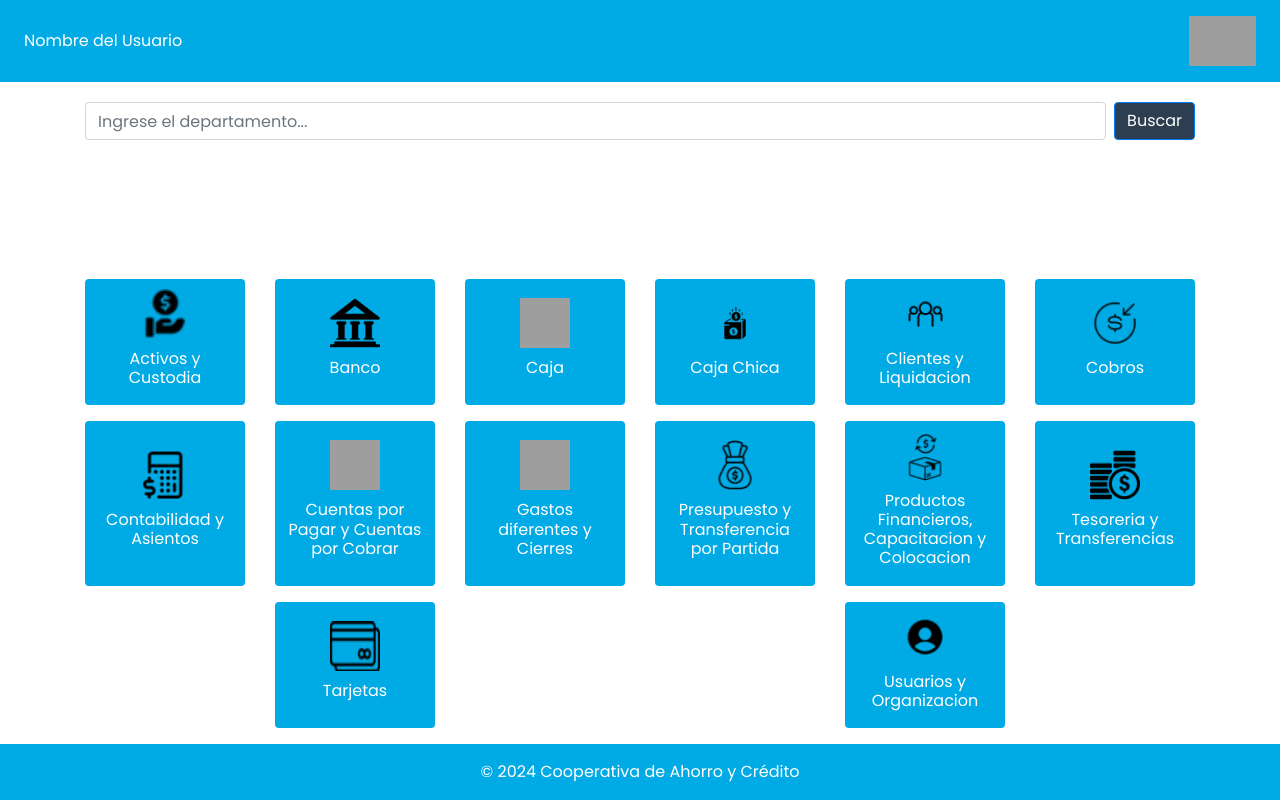
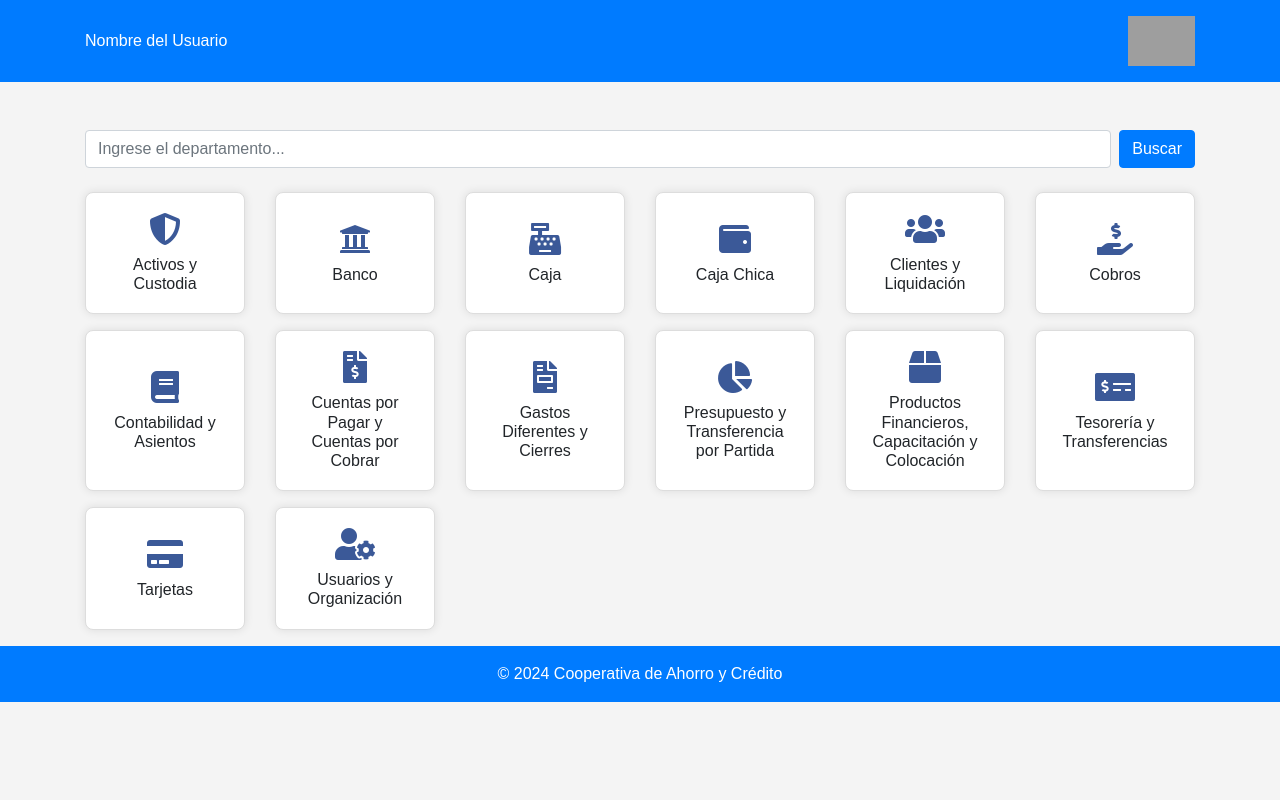
Before and after one commit to JefryM27/Integrative-Project, a PHP site: page /main.html in a window 1280 px wide. Run offline with PHP 8.4, Linux system fonts and the light colour scheme; some libraries are stand-ins or nearby versions; grey boxes are pictures that could not be loaded.

Commit message:
Organized the main menu and styles

```diff
--- a/main.html
+++ b/main.html
@@ -1,23 +1,35 @@
 <!DOCTYPE html>
 <html lang="es">
   <head>
-    <meta charset="UTF-8">
-    <meta name="viewport" content="width=device-width, initial-scale=1.0">
+    <meta charset="UTF-8" />
+    <meta name="viewport" content="width=device-width, initial-scale=1.0" />
     <title>Página Principal de la Cooperativa</title>
-    <link href="https://stackpath.bootstrapcdn.com/bootstrap/4.5.2/css/bootstrap.min.css" rel="stylesheet">
-    <link href="https://fonts.googleapis.com/css2?family=Poppins:wght@400;700&display=swap" rel="stylesheet">
-    <link href="style.css" rel="stylesheet">
+    <link
+      href="https://stackpath.bootstrapcdn.com/bootstrap/4.5.2/css/bootstrap.min.css"
+      rel="stylesheet"
+    />
+    <link
+      href="https://cdnjs.cloudflare.com/ajax/libs/font-awesome/5.15.3/css/all.min.css"
+      rel="stylesheet"
+    />
+    <link href="style.css" rel="stylesheet" />
   </head>
   <body>
-    <header class="py-3 px-4 d-flex justify-content-between align-items-center">
+    <header class="bg-primary text-white py-3">
+      <div class="container d-flex justify-content-between align-items-center">
         <div>Nombre del Usuario</div>
-        <img src="logo.png" alt="Logo de la cooperativa" height="50">
+        <img src="logo.png" alt="Logo de la cooperativa" height="50" />
+      </div>
     </header>
-    <main class="container">
+    <main class="container mt-5">
       <div class="row">
-            <div class="col-12">
+        <div class="col-12 mb-4">
           <form class="search-bar d-flex justify-content-center">
-                    <input type="text" class="form-control" placeholder="Ingrese el departamento...">
+            <input
+              type="text"
+              class="form-control"
+              placeholder="Ingrese el departamento..."
+            />
             <button type="submit" class="btn btn-primary ml-2">Buscar</button>
           </form>
         </div>
@@ -25,107 +37,146 @@
       <div class="row">
         <!-- Botón 1 -->
         <div class="col-lg-2 col-md-3 col-sm-4 col-6 mb-3">
-                <button class="button-box standard-button btn">
-                    <img src="Images/Activos.png" alt="Imagen 1" class="button-img img-fluid">
+          <button
+            class="button-box standard-button btn"
+            onclick="location.href='activos_custodia.html'"
+          >
+            <i class="fas fa-shield-alt fa-2x"></i>
             <h6>Activos y Custodia</h6>
           </button>
         </div>
         <!-- Botón 2 -->
         <div class="col-lg-2 col-md-3 col-sm-4 col-6 mb-3">
-                <button class="button-box standard-button btn">
-                    <img src="Images/banco.png" alt="Imagen 2" class="button-img img-fluid">
+          <button
+            class="button-box standard-button btn"
+            onclick="location.href='banco.html'"
+          >
+            <i class="fas fa-university fa-2x"></i>
             <h6>Banco</h6>
           </button>
         </div>
         <!-- Botón 3 -->
         <div class="col-lg-2 col-md-3 col-sm-4 col-6 mb-3">
-                <button class="button-box standard-button btn">
-                    <img src="imagen3.jpg" alt="Imagen 3" class="button-img img-fluid">
+          <button
+            class="button-box standard-button btn"
+            onclick="location.href='caja.html'"
+          >
+            <i class="fas fa-cash-register fa-2x"></i>
             <h6>Caja</h6>
           </button>
         </div>
         <!-- Botón 4 -->
         <div class="col-lg-2 col-md-3 col-sm-4 col-6 mb-3">
-                <button class="button-box standard-button btn">
-                    <img src="Images/caja-chica.png" alt="Imagen 4" class="button-img img-fluid">
+          <button
+            class="button-box standard-button btn"
+            onclick="location.href='caja_chica.html'"
+          >
+            <i class="fas fa-wallet fa-2x"></i>
             <h6>Caja Chica</h6>
           </button>
         </div>
         <!-- Botón 5 -->
         <div class="col-lg-2 col-md-3 col-sm-4 col-6 mb-3">
-                <button class="button-box standard-button btn">
-                    <img src="Images/clientes.png" alt="Imagen 5" class="button-img img-fluid">
-                    <h6>Clientes y Liquidacion</h6>
+          <button
+            class="button-box standard-button btn"
+            onclick="location.href='clientes_liquidacion.html'"
+          >
+            <i class="fas fa-users fa-2x"></i>
+            <h6>Clientes y Liquidación</h6>
           </button>
         </div>
         <!-- Botón 6 -->
         <div class="col-lg-2 col-md-3 col-sm-4 col-6 mb-3">
-                <button class="button-box standard-button btn">
-                    <img src="Images/cobros.png" alt="Imagen 6" class="button-img img-fluid">
+          <button
+            class="button-box standard-button btn"
+            onclick="location.href='cobros.html'"
+          >
+            <i class="fas fa-hand-holding-usd fa-2x"></i>
             <h6>Cobros</h6>
           </button>
         </div>
         <!-- Botón 7 -->
         <div class="col-lg-2 col-md-3 col-sm-4 col-6 mb-3">
-                <a href="asiento.html">
+          <a href="contabilidad_asientos.html">
             <button class="button-box standard-button btn">
-                        <img src="Images/contabilidad.png" alt="Imagen 7" class="button-img img-fluid">
+              <i class="fas fa-book fa-2x"></i>
               <h6>Contabilidad y Asientos</h6>
             </button>
           </a>
         </div>
         <!-- Botón 8 -->
         <div class="col-lg-2 col-md-3 col-sm-4 col-6 mb-3">
-                <button class="button-box standard-button btn">
-                    <img src="Images/pagar_y_cobrar.png" alt="Imagen 8" class="button-img img-fluid">
+          <button
+            class="button-box standard-button btn"
+            onclick="location.href='cuentas_pagar_cobrar.html'"
+          >
+            <i class="fas fa-file-invoice-dollar fa-2x"></i>
             <h6>Cuentas por Pagar y Cuentas por Cobrar</h6>
           </button>
         </div>
         <!-- Botón 9 -->
         <div class="col-lg-2 col-md-3 col-sm-4 col-6 mb-3">
-                <button class="button-box standard-button btn">
-                    <img src="Images/gastos_diferentes.png" alt="Imagen 9" class="button-img img-fluid">
-                    <h6>Gastos diferentes y Cierres</h6>
+          <button
+            class="button-box standard-button btn"
+            onclick="location.href='gastos_diferentes_cierres.html'"
+          >
+            <i class="fas fa-file-invoice fa-2x"></i>
+            <h6>Gastos Diferentes y Cierres</h6>
           </button>
         </div>
         <!-- Botón 10 -->
         <div class="col-lg-2 col-md-3 col-sm-4 col-6 mb-3">
-                <button class="button-box standard-button btn">
-                    <img src="Images/presupuestos.png" alt="Imagen 10" class="button-img img-fluid">
+          <button
+            class="button-box standard-button btn"
+            onclick="location.href='presupuesto_transferencia.html'"
+          >
+            <i class="fas fa-chart-pie fa-2x"></i>
             <h6>Presupuesto y Transferencia por Partida</h6>
           </button>
         </div>
         <!-- Botón 11 -->
         <div class="col-lg-2 col-md-3 col-sm-4 col-6 mb-3">
-                <button class="button-box standard-button btn">
-                    <img src="Images/producto.png" alt="Imagen 11" class="button-img img-fluid">
-                    <h6>Productos Financieros, Capacitacion y Colocacion</h6>
+          <button
+            class="button-box standard-button btn"
+            onclick="location.href='productos_financieros.html'"
+          >
+            <i class="fas fa-box fa-2x"></i>
+            <h6>Productos Financieros, Capacitación y Colocación</h6>
           </button>
         </div>
         <!-- Botón 12 -->
         <div class="col-lg-2 col-md-3 col-sm-4 col-6 mb-3">
-                <button class="button-box standard-button btn">
-                    <img src="Images/tesoreria.png" alt="Imagen 12" class="button-img img-fluid">
-                    <h6>Tesoreria y Transferencias</h6>
+          <button
+            class="button-box standard-button btn"
+            onclick="location.href='tesoreria_transferencias.html'"
+          >
+            <i class="fas fa-money-check-alt fa-2x"></i>
+            <h6>Tesorería y Transferencias</h6>
           </button>
         </div>
         <!-- Botón 13 -->
         <div class="col-lg-2 col-md-3 col-sm-4 col-6 mb-3">
-                <button class="button-box standard-button btn">
-                    <img src="Images/tarjetas.png" alt="Imagen 13" class="button-img img-fluid">
+          <button
+            class="button-box standard-button btn"
+            onclick="location.href='tarjetas.html'"
+          >
+            <i class="fas fa-credit-card fa-2x"></i>
             <h6>Tarjetas</h6>
           </button>
         </div>
         <!-- Botón 14 -->
         <div class="col-lg-2 col-md-3 col-sm-4 col-6 mb-3">
-                <button class="button-box standard-button btn">
-                    <img src="Images/usuario.png" alt="Imagen 14" class="button-img img-fluid">
-                    <h6>Usuarios y Organizacion</h6>
+          <button
+            class="button-box standard-button btn"
+            onclick="location.href='usuarios_organizacion.html'"
+          >
+            <i class="fas fa-user-cog fa-2x"></i>
+            <h6>Usuarios y Organización</h6>
           </button>
         </div>
       </div>
     </main>
-    <footer class="text-center py-3">
+    <footer class="bg-primary text-white text-center py-3">
       © 2024 Cooperativa de Ahorro y Crédito
     </footer>
     <script src="https://code.jquery.com/jquery-3.5.1.slim.min.js"></script>
--- a/style.css
+++ b/style.css
@@ -2,69 +2,47 @@ body {
   font-family: "Poppins", sans-serif;
   margin: 0;
   padding: 0;
-  display: flex;
-  flex-direction: column;
-  height: 100vh;
+  background-color: #f4f4f4;
+  color: #333;
 }
 
-header,
-footer {
-  background-color: #00aae4;
+header {
+  background-color: #3b5998;
   color: white;
 }
 
 main {
-  flex: 1;
-  display: flex;
-  flex-direction: column;
-}
-
-.container {
-  flex: 1;
-  display: flex;
-  flex-direction: column;
-  justify-content: space-between;
-}
-
-.search-bar {
-  margin: 20px 0;
-}
-
-.row {
-  flex: 1;
-  display: flex;
-  flex-wrap: wrap;
-  align-content: stretch;
-  justify-content: space-around;
+  margin-top: 20px;
 }
 
 .button-box {
-  background-color: #00aae4;
-  color: white;
-  border: none;
-  display: flex;
-  flex-direction: column;
-  align-items: center;
-  justify-content: center;
   width: 100%;
   height: 100%;
-  padding: 10px;
+  text-align: center;
+  background-color: #ffffff;
+  border: 1px solid #ddd;
+  border-radius: 8px;
+  padding: 20px;
+  box-shadow: 0 0 10px rgba(0, 0, 0, 0.1);
+  cursor: pointer;
 }
 
-.standard-button {
-  flex: 1;
-  display: flex;
-  flex-direction: column;
-  justify-content: center;
-  align-items: center;
+.button-box:hover {
+  background-color: #f0f0f0;
 }
 
-.button-img {
-  height: 50px;
-  width: 50px;
+.button-box i {
+  display: block;
   margin-bottom: 10px;
+  color: #3b5998;
 }
 
-.btn-primary {
-  background-color: #2c3e50;
+h6 {
+  margin: 0;
+  font-size: 1rem;
 }
+
+footer {
+  background-color: #3b5998;
+  color: white;
+}
```
Lines whose indentation alone changed are shown as unchanged.
